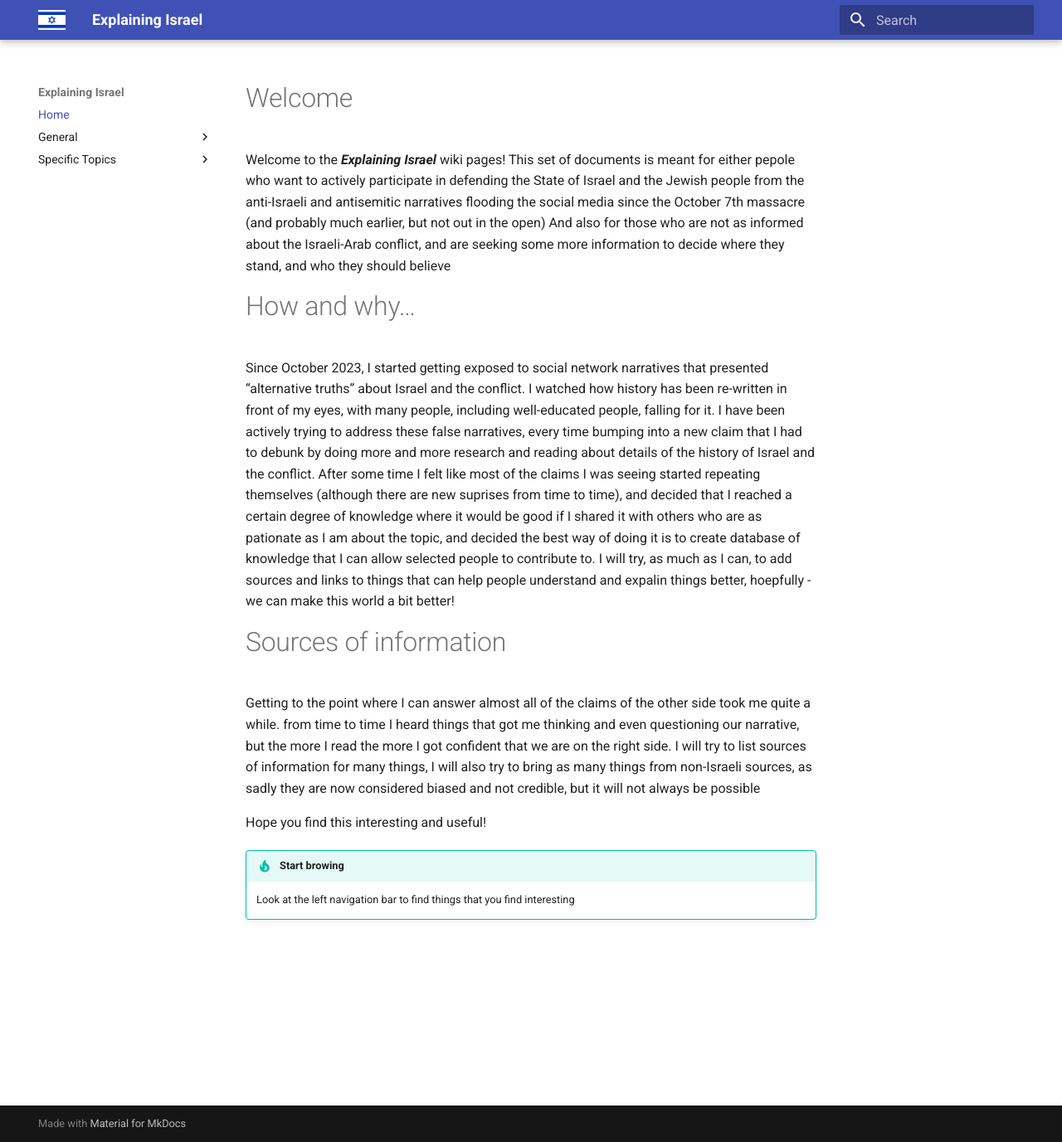
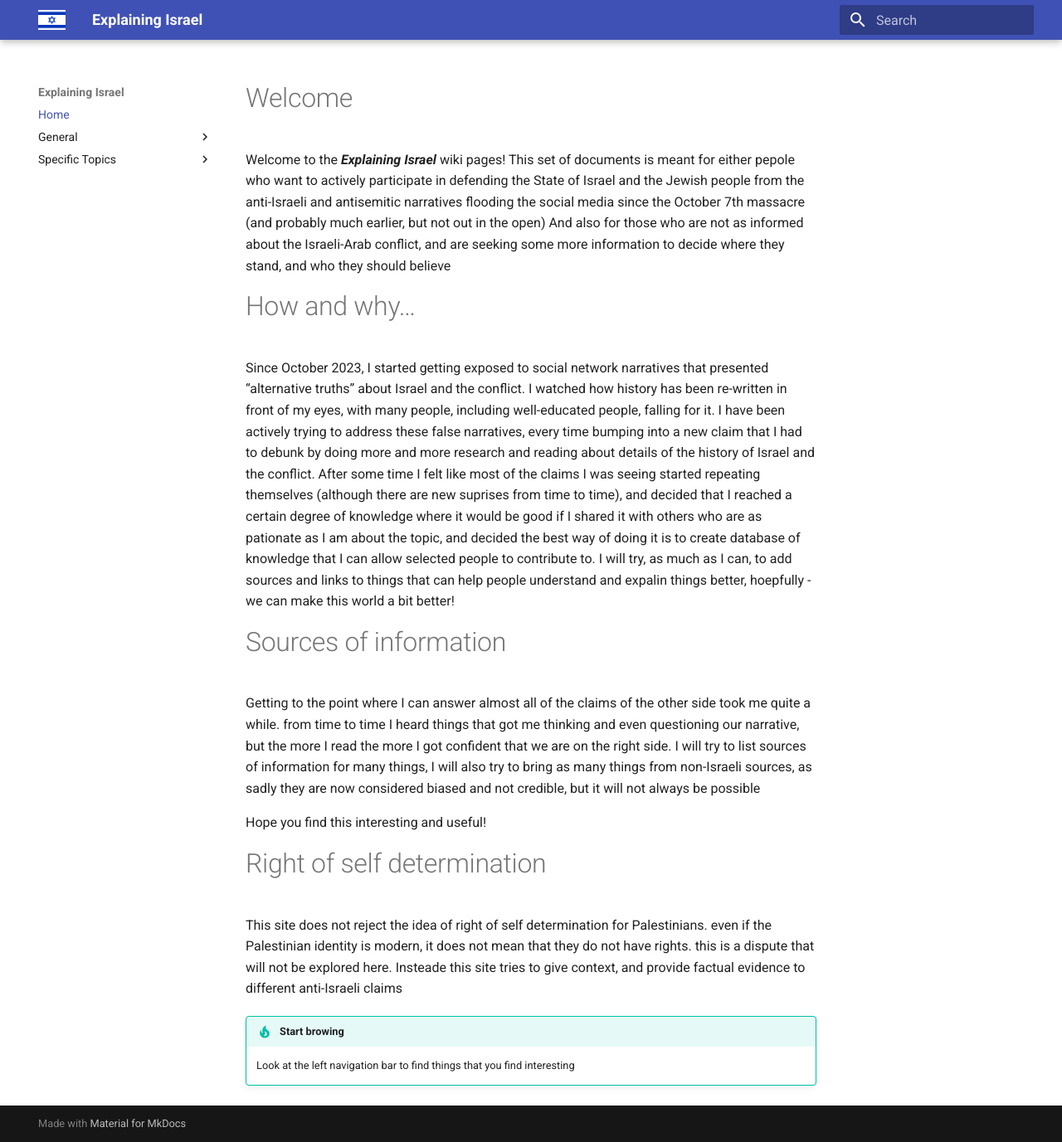
Before and after one commit to RonGros/explaining-israel, an MkDocs documentation site: the page built from docs/index.md, in a window 1280 px wide and 1377 px high. Shown: the whole window at 83% size. Built offline with MkDocs 1.6.1 and Material for MkDocs 9.7.7, drawn with Linux system fonts in a browser that asks for light colours.

Commit message:
Small clarification

```diff
--- a/docs/index.md
+++ b/docs/index.md
@@ -16,6 +16,9 @@ I will try to list sources of information for many things, I will also try to br
 
 Hope you find this interesting and useful!
 
+# Right of self determination
+This site does not reject the idea of right of self determination for Palestinians. even if the Palestinian identity is modern, it does not mean that they do not have rights. this is a dispute that will not be explored here.
+Insteade this site tries to give context, and provide factual evidence to different anti-Israeli claims
 
 !!! tip "Start browing"
 
```
